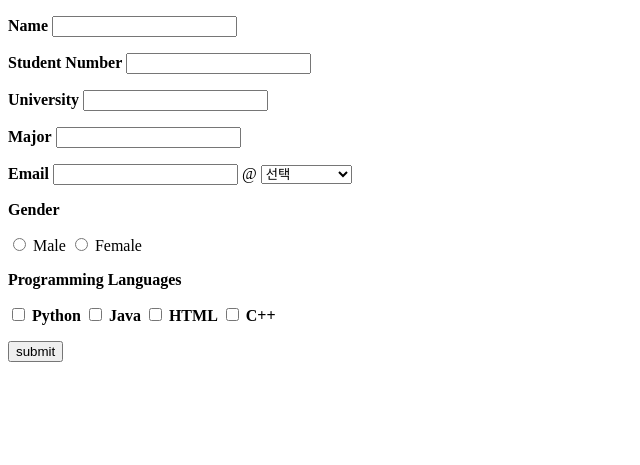
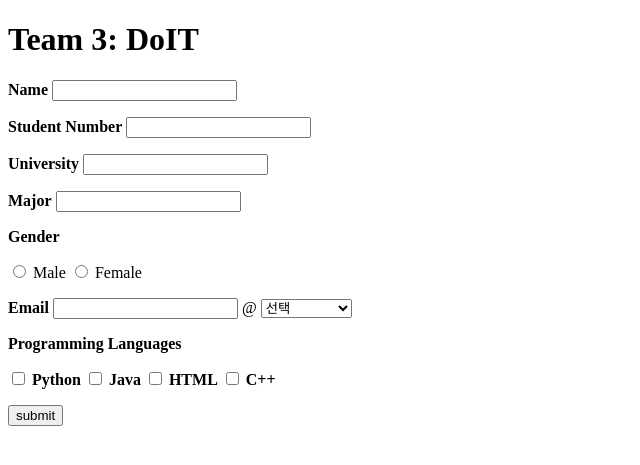
Before and after one commit to YeRimmm-Cho/2023-2-OSSPrac-DoIT-03, a Flask app: page / in a window 1280 px wide. Shown: the top 465 px of the page, without its empty margins (0-640 px from the left). Run offline with Flask 3, Linux system fonts and the light colour scheme.

Commit message:
team name

```diff
--- a/app/main.py
+++ b/app/main.py
@@ -14,10 +14,10 @@ def result():
         result['Student Number']=request.form.get('StudentNumber')
         result['University']=request.form.get('university')
         result['Major']=request.form.get('major')
+        result['Gender']=request.form.get('gender')
         email = request.form.get('email')
         domain = request.form.get('domain')
         result['Email'] = email + '@' + domain
-        result['Gender']=request.form.get('gender')
         languages = request.form.getlist('Programming Languages')
         result['Languages'] = ', '.join(languages)
         return render_template('result.html',result=result)
--- a/app/templates/input.html
+++ b/app/templates/input.html
@@ -2,10 +2,14 @@
 <html lang="en">
 <body>
     <form action="/result" method="POST">
+        <h1>Team 3: DoIT</h1>
         <p><b>Name</b> <input type='text' id='name' name='name' /></p>
         <p><b>Student Number</b> <input type='text' id='StudentNumber' name='StudentNumber' /></p>
         <p><b>University</b> <input type='text' id='university' name='university' /></p>
         <p><b>Major</b> <input type='text' id='major' name='major' /></p>
+        <p><b>Gender</b></p>
+        <label><input type="radio" name="gender" value="Male"> Male</label>
+        <label><input type="radio" name="gender" value="Female"> Female</label><br>
         <p>
             <b>Email</b>
             <input type="text" name="email"> @
@@ -18,9 +22,6 @@
                 <option value="kakao.com">kakao.com</option>
             </select>
         </p>
-        <p><b>Gender</b></p>
-        <label><input type="radio" name="gender" value="Male"> Male</label>
-        <label><input type="radio" name="gender" value="Female"> Female</label><br>
         <p><b>Programming Languages</b></p>
             <label><input type="checkbox" name="Programming Languages" value="Python"> <b>Python</b></label>
             <label><input type="checkbox" name="Programming Languages" value="Java"> <b>Java</b></label>
```
